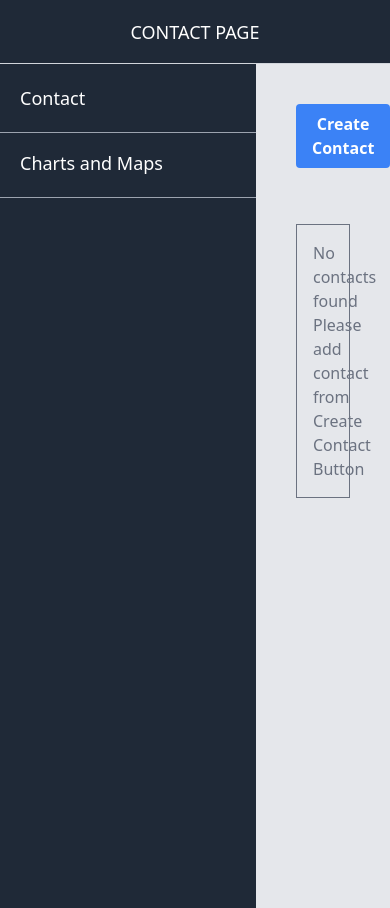
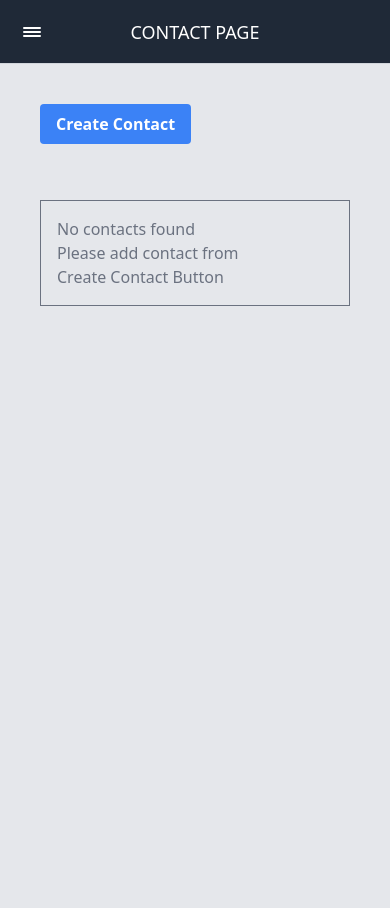
Before and after one commit to spidy7878/taiyo, a React (Create React App) app: page /contact in a window 390 px wide. Built offline with nearby package versions, Linux system fonts and the light colour scheme.

Commit message:
Complete Responsiveness

```diff
--- a/src/components/contact/Contact.tsx
+++ b/src/components/contact/Contact.tsx
@@ -18,7 +18,7 @@ const Contact: React.FC = () => {
       <Navbar />
       <div className="flex h-screen bg-gray-200">
         <Sidebar />
-        <div className="flex-1 p-10 overflow-scroll">
+        <div className="flex-1 sm:pl-[17.5rem] sm:pr-10 px-10 py-10 overflow-scroll">
           <button
             onClick={() => setShowForm(!showForm)}
             className="bg-blue-500 hover:bg-blue-700 text-white font-bold py-2 px-4 rounded mb-4 mx-auto"
--- a/src/components/contact/ContactList.tsx
+++ b/src/components/contact/ContactList.tsx
@@ -62,8 +62,8 @@ const ContactList: React.FC<Props> = ({ contacts = [] }) => {
       )}
       {/* If contacts is not empty then print the list of contacts */}
       {contacts.length > 0 && (
-        <div className="overflow-x-auto rounded-lg">
-          <div className="mt-10 border flex gap-6">
+        <div className=" rounded-lg">
+          <div className="mt-10 border flex flex-wrap gap-6">
             {contacts.map((contact) => (
               <div
                 key={contact.id}
--- a/src/components/ChartsMaps.tsx
+++ b/src/components/dashboard/ChartsMaps.tsx
@@ -1,8 +1,8 @@
 import React from "react";
-import Sidebar from "./shared/Sidebar.tsx";
-import Navbar from "./shared/Navbar.tsx";
-import LineChart from "./dashboard/LineChart.tsx";
-import Leaflet from "./dashboard/Leaflet.tsx";
+import Sidebar from "../shared/Sidebar.tsx";
+import Navbar from "../shared/Navbar.tsx";
+import LineChart from "./LineChart.tsx";
+import Leaflet from "./Leaflet.tsx";
 
 const ChartsMaps = () => {
   return (
@@ -10,7 +10,7 @@ const ChartsMaps = () => {
       <Navbar />
       <div className="flex h-screen bg-gray-200 overflow-hidden">
         <Sidebar />
-        <div className="flex-1 p-10 overflow-y-hidden hover:overflow-y-scroll">
+        <div className="flex-1 sm:pl-[17.5rem] sm:pr-10 px-10 overflow-y-hidden hover:overflow-y-scroll">
           <LineChart />
           <Leaflet />
         </div>
--- a/src/components/dashboard/Leaflet.tsx
+++ b/src/components/dashboard/Leaflet.tsx
@@ -61,7 +61,7 @@ const GlobalMap: React.FC = () => {
   );
 
   return (
-    <div className="text-center mt-10 py-5 border-t border-gray-400">
+    <div className="text-center my-8 py-5 border-t border-gray-400">
       {globalLoading && (
         <div className="text-gray-600">Loading global data...</div>
       )}
@@ -76,6 +76,9 @@ const GlobalMap: React.FC = () => {
           </ul>
         </div>
       )}
+      <h2 className="text-xl font-bold mb-8 block">
+        Country-wise COVID-19 Data:
+      </h2>
       <input
         className="text-center border border-gray-300 rounded px-4 py-2 mb-4"
         type="text"
@@ -87,13 +90,7 @@ const GlobalMap: React.FC = () => {
       {isError && <div>Error fetching data</div>}
       {data && (
         <>
-          <div
-            className="h-[30rem] w-full overflow-hidden"
-            style={{ padding: "2rem 0rem" }}
-          >
-            <h2 className="text-xl font-bold pb-16">
-              Country-wise COVID-19 Data:
-            </h2>{" "}
+          <div className="h-[30rem] w-full" style={{ padding: "1.5rem 0rem" }}>
             <MapContainer
               center={[data.countryInfo.lat, data.countryInfo.long]}
               zoom={4}
--- a/src/components/dashboard/LineChart.tsx
+++ b/src/components/dashboard/LineChart.tsx
@@ -25,6 +25,7 @@ ChartJS.register(
 
 const options = {
   responsive: true,
+  maintainAspectRatio: false,
   plugins: {
     legend: {
       position: "top" as const,
@@ -32,8 +33,9 @@ const options = {
         font: {
           size: 14,
           family: "Montserrat",
-          padding: 20,
+          lineHeight: 1.4,
         },
+        // padding: 30,
       },
     },
     title: {
@@ -109,7 +111,7 @@ const LineChart: React.FC = () => {
   const formattedData = formatData(data);
 
   return (
-    <div>
+    <div className="w-full my-4 sm:my-2 sm:h-[40rem] h-[26rem]">
       <Line options={options} data={formattedData} />
     </div>
   );
--- a/src/components/shared/Navbar.tsx
+++ b/src/components/shared/Navbar.tsx
@@ -1,15 +1,45 @@
-import React from "react";
+import React, { useState } from "react";
 import { useLocation } from "react-router-dom";
+import Sidebar from "./Sidebar.tsx";
 
 const Navbar = () => {
   const location = useLocation();
   let currentRoute = location.pathname.substring(1).toUpperCase();
   currentRoute === "" && (currentRoute = "HOME");
 
+  const [sidebarVisible, setSidebarVisible] = useState(false);
+
+  const toggleSidebar = () => {
+    setSidebarVisible(!sidebarVisible);
+  };
+
   return (
-    <div className="bg-gray-800 h-16 flex items-center justify-center text-white text-lg border-b border-gray-300">
-      {`${currentRoute} PAGE`}
-    </div>
+    <>
+      <div className="bg-gray-800 h-16 flex items-center justify-center text-white text-lg border-b border-gray-300">
+        <div className="sm:hidden absolute left-5" onClick={toggleSidebar}>
+          <svg
+            xmlns="http://www.w3.org/2000/svg"
+            className="h-6 w-6 cursor-pointer"
+            fill="none"
+            viewBox="0 0 24 24"
+            stroke="currentColor"
+          >
+            <path
+              strokeLinecap="round"
+              strokeLinejoin="round"
+              strokeWidth={2}
+              d={
+                sidebarVisible
+                  ? "M6 18L18 6M6 6l12 12"
+                  : "M4 8h16M4 12h16M4 16h16"
+              }
+            />
+          </svg>
+        </div>
+        <p>{`${currentRoute} PAGE`}</p>
+      </div>
+      <Sidebar showSidebar={sidebarVisible} />
+    </>
   );
 };
 
--- a/src/components/shared/Sidebar.tsx
+++ b/src/components/shared/Sidebar.tsx
@@ -1,17 +1,21 @@
 import React from "react";
 
-const About = () => {
+const Sidebar = ({ showSidebar = false }) => {
   return (
-    <div className="bg-gray-800 w-64 h-screen flex flex-col justify-start items-start pt-5">
+    <div
+      className={`bg-gray-800 w-64 h-full text-white fixed top-16 left-0 z-50 ${
+        showSidebar ? "sm:flex" : "sm:flex hidden"
+      } flex-col items-start pt-5`}
+    >
       <a
         href="/contact"
-        className="text-white text-lg mb-4 hover:text-gray-300 w-full pl-5 pb-5 border-b border-gray-400"
+        className="text-white text-lg mb-4 hover:text-gray-300 w-full pl-5 pb-5 border-b border-gray-400 block"
       >
         Contact
       </a>
       <a
         href="/charts-and-maps"
-        className="text-white text-lg hover:text-gray-300 w-full pl-5 pb-5 border-b border-gray-400"
+        className="text-white text-lg hover:text-gray-300 w-full pl-5 pb-5 border-b border-gray-400 block"
       >
         Charts and Maps
       </a>
@@ -19,4 +23,4 @@ const About = () => {
   );
 };
 
-export default About;
+export default Sidebar;
--- a/src/index.js
+++ b/src/index.js
@@ -3,7 +3,7 @@ import ReactDOM from "react-dom/client";
 import "./index.css";
 import App from "./App";
 import { Provider } from "react-redux";
-import ChartsMaps from "./components/ChartsMaps.tsx";
+import ChartsMaps from "./components/dashboard/ChartsMaps.tsx";
 import Contact from "./components/contact/Contact.tsx";
 import { createBrowserRouter, RouterProvider } from "react-router-dom";
 import store from "./redux/index.js";
```
